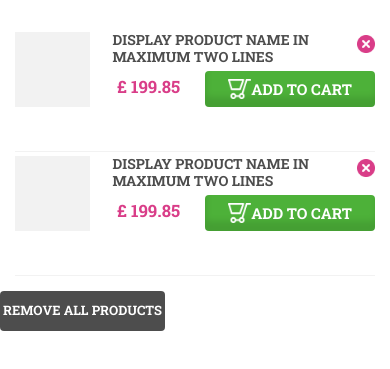
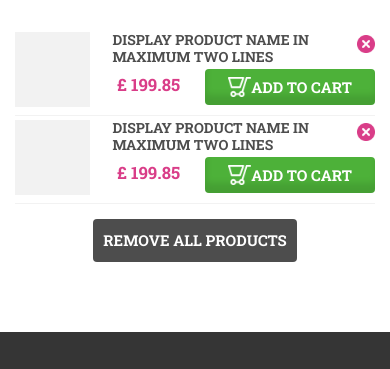
Before and after one commit to KarinaDesyatnik/stitcher, a plain HTML site: page my-account.html in a window 390 px wide. Shown: the part 470-839 px from the top of the page. Drawn offline with nearby package versions, Linux system fonts and the light colour scheme.

Commit message:
my-account wishlist

```diff
--- a/css/basket.css
+++ b/css/basket.css
@@ -248,3 +248,6 @@
 .basket__item-title {
 	line-height: 1.2;
 }
+.basket__item-title {
+	min-width: 188px;
+}
--- a/css/media.css
+++ b/css/media.css
@@ -1731,13 +1731,22 @@
 }
 .account__price-column,
 .account__button-column {
-  position: relative;
-  transform: translate(0%, -100%);
+  margin-top: -55px;
 }
 .account__price-column {
   align-items: center;
   padding-top: 25px;
 
+}
+.wishlist__clear {
+  padding-left: 15px;
+}
+.account__footer .row {
+  justify-content: center;
+}
+.wishlist__clear .basket__footer-button {
+  font-size: 15px;
+  padding: 10px 10px;
 }
 
 
@@ -2475,6 +2484,10 @@
 .filter__radio-wrapper .sidebar-delivery-price {
   padding-right: 15px;
 }
+.account__price-column,
+.account__button-column {
+  margin-top: -40px;
+}
 
 
 
--- a/css/my-account.css
+++ b/css/my-account.css
@@ -10,3 +10,7 @@
 .account__button-column span {
 	font-size: 16px;
 }
+.account__footer .row {
+	display: flex;
+	justify-content: flex-start;
+}
--- a/my-account.html
+++ b/my-account.html
@@ -1511,14 +1511,15 @@
                             </div>
 
                         </div>
-                        <div class="basket__footer">
+                        <div class="account__footer basket__footer">
                             <div class="row">
-                                <div class="basket__clear">
+
+                                <div class="wishlist__clear basket__clear">
                                     <div class="basket__footer-button">
                                         REMOVE ALL PRODUCTS
                                     </div>
                                 </div>
-                            </div>
+
                         </div>
 
                     </div>
@@ -1671,6 +1672,7 @@
     <script src="js/counter.js"></script>
     <script src="js/basket.js"></script>
      <script src="js/search.js"></script>
+     <script src="js/my-account.js"></script>
     <script src="js/jquery-ui.js"></script>
     <script type="text/javascript" src="js/touch-punch.min.js"></script>
 </body>
```
